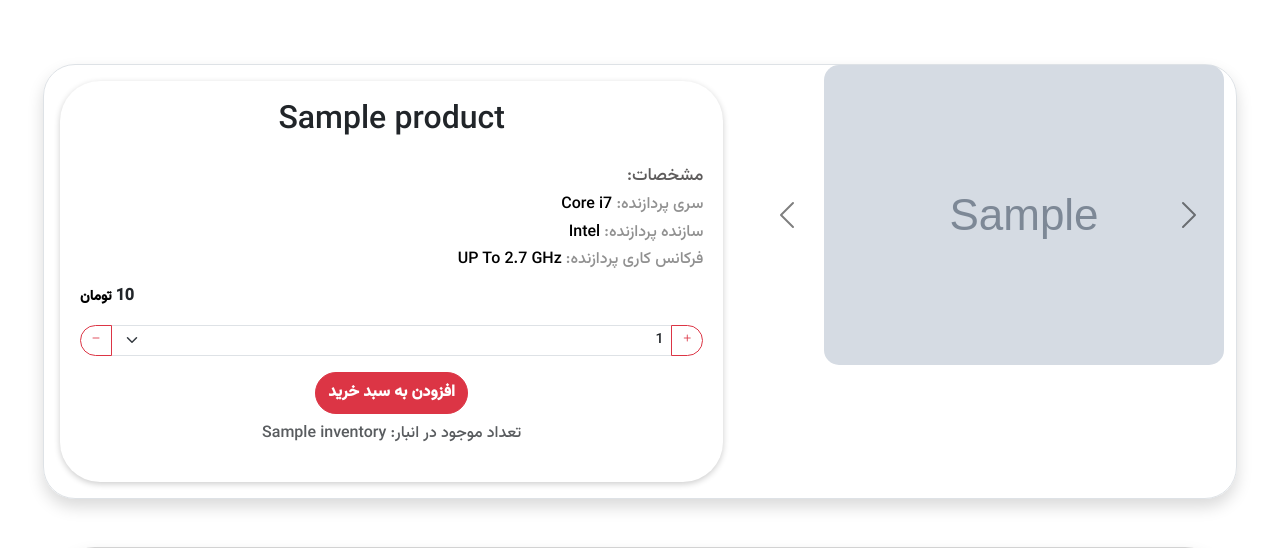
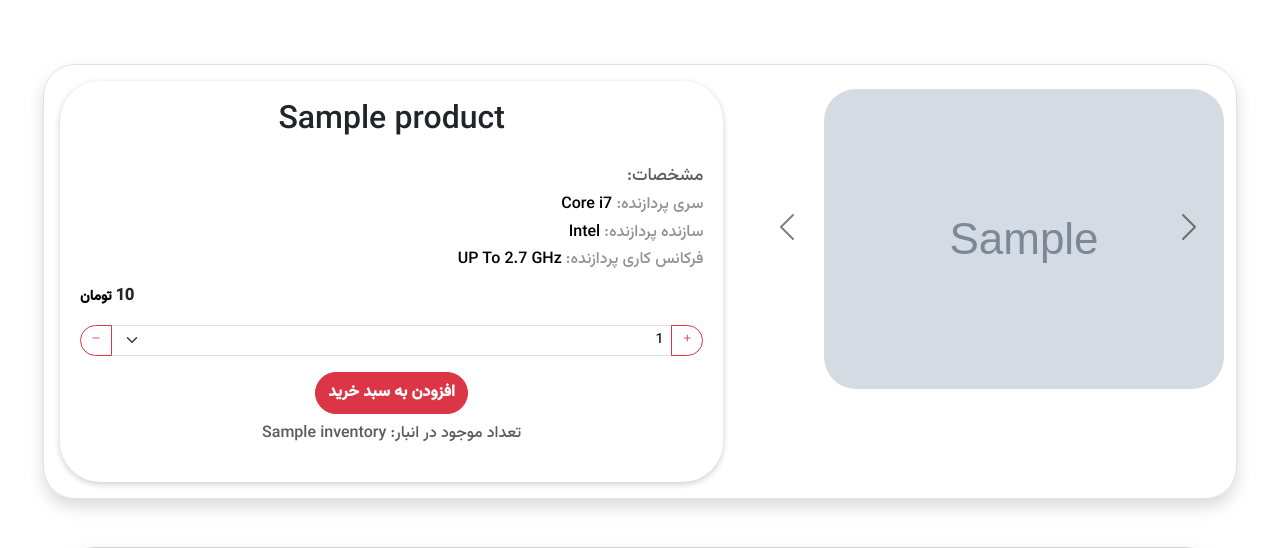
Before and after one commit to kiarashshahedi/OnlineShop-ArvanServer, a Django app: template products/templates/products/product_details.html in a window 1280 px wide. Shown: the part 76-624 px from the top of the page. Run offline with Django 5.2, Linux system fonts and the light colour scheme; the template is opened without the code that fills it: most values are stand-ins (such as "Sample title", 1, 10 or a date in 2020); grey boxes marked "Sample" are stand-in pictures.

Commit message:
editting product detail page

```diff
--- a/products/templates/products/product_details.html
+++ b/products/templates/products/product_details.html
@@ -65,8 +65,8 @@
             <div id="carouselExampleDark" class="carousel carousel-dark slide" data-bs-ride="carousel">
                 <div class="carousel-inner">
                     {% for image in images %}
-                    <div class="carousel-item {% if forloop.first %} active {% endif %}">
-                        <img src="{{ image.image.url }}" class="d-block img-fluid" alt="Product Image">
+                    <div class="carousel-item {% if forloop.first %} active {% endif %} ">
+                        <img src="{{ image.image.url }}" class="d-block img-fluid rounded-5 mt-4" alt="Product Image">
                     </div>
                     {% endfor %}
                 </div>
```
